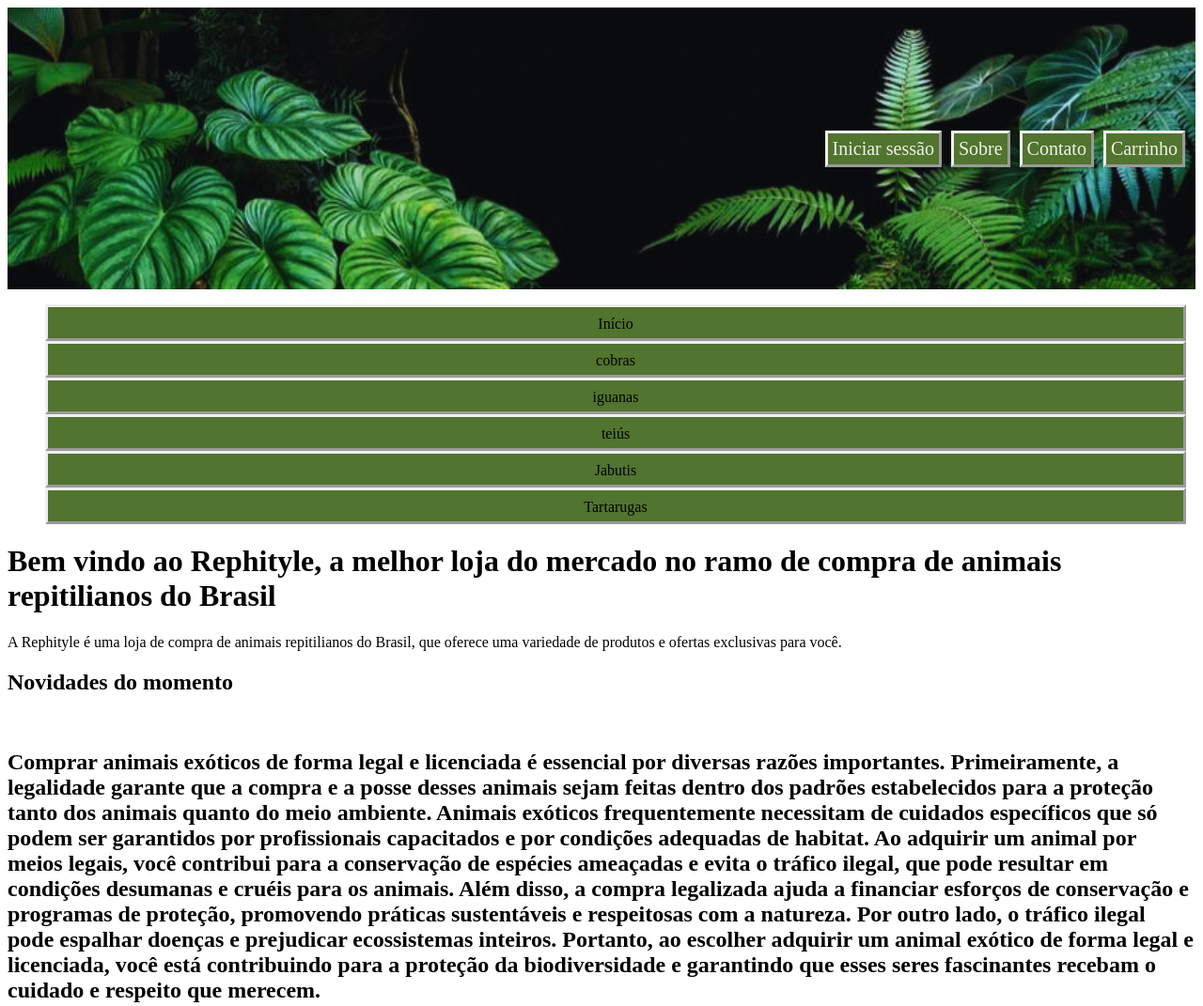
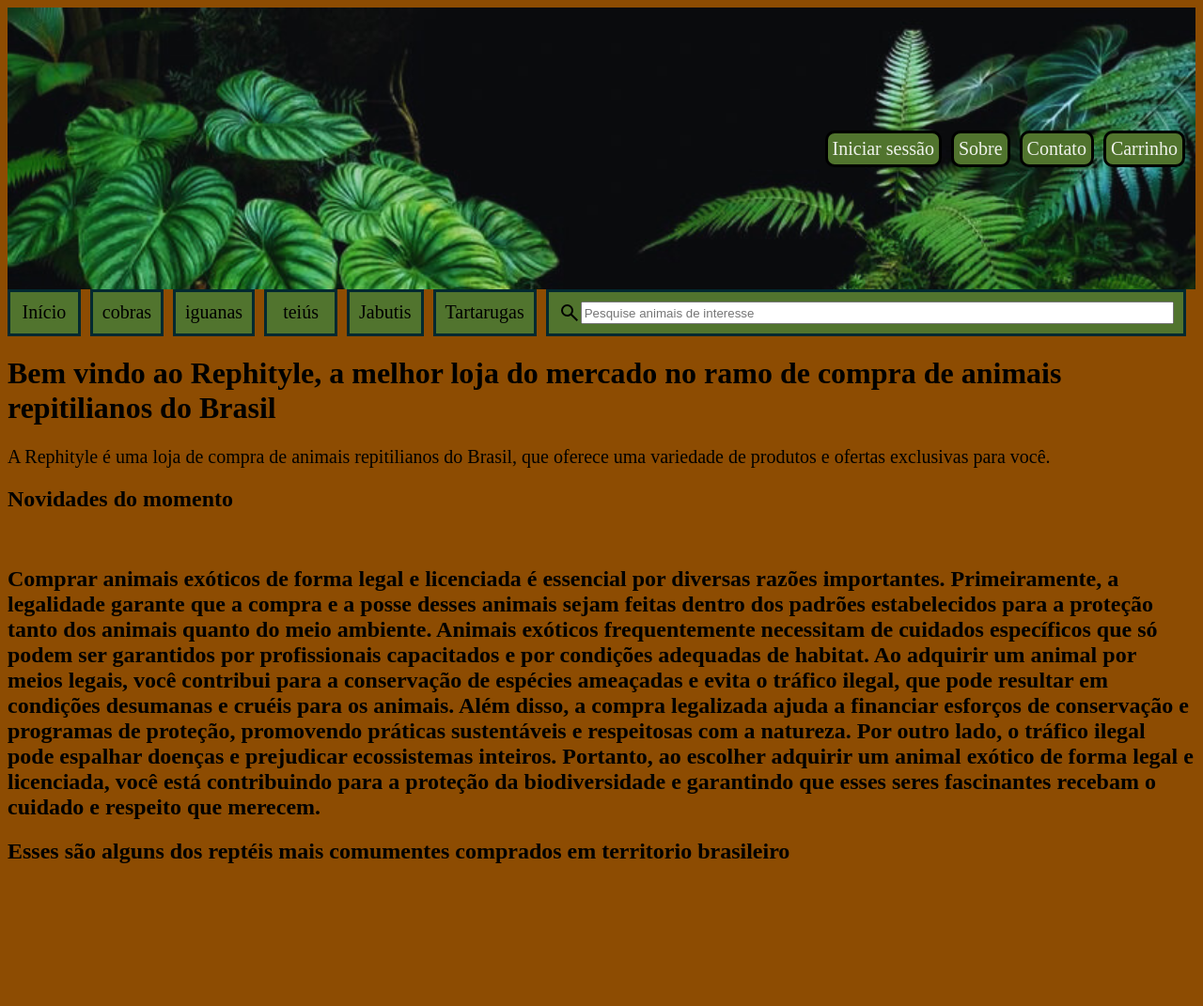
Before and after one commit to Daniloasgit/projeto-fimdeano, a plain HTML site: page index.html in a window 1280 px wide. Shown: the top 1071 px of the page at 94% size. After the commit the page ends 966 px from the top, so only its background shows below. Drawn offline with Linux system fonts and the light colour scheme.

Commit message:
procurar imagens

```diff
--- a/index.html
+++ b/index.html
@@ -11,18 +11,16 @@
 
     <nav>
         <ul class="list1">
-            <div class="elements">
+
             <li> <a href="#">Iniciar sessão</a></li>
         </div>
-            <div class="elements">
+
             <li><a href="#">Sobre</a></li>
-        </div>
-            <div class="elements"></div>
+
             <li><a href="#">Contato</a></li>
-        </div>
-            <div class="elements"></div>
+
+
             <li><a href="#">Carrinho</a></li>
-        </div>
 
 
         </ul>
@@ -32,20 +30,25 @@
 </header>
 
 <nav> <ul class="list2">
+
     <li><a href="#"></a>Início</li>
     <li><a href="#"></a>cobras</li>
     <li><a href="#"></a>iguanas</li>
     <li><a href="#"></a>teiús</li>
     <li><a href="#"></a>Jabutis</li>
     <li><a href="#"></a>Tartarugas</li>
+    <li class="pes">
+        <img src="imagens/search_24dp_5F6368_FILL0_wght400_GRAD0_opsz24.svg" alt="lupa">
+        <input type="text" name="pesquisas" placeholder="Pesquise animais de interesse" class="quisa"></li>
 </ul>
 </nav>
 
+<main>
 
     <h1 class="titulo"> Bem vindo ao Rephityle, a melhor loja do mercado no ramo de compra de animais repitilianos do Brasil</h1>
     <p>A Rephityle é uma loja de compra de animais repitilianos do Brasil, que oferece uma variedade de produtos e ofertas exclusivas para você.</p>
     <h2>Novidades do momento</h2>
-    <img src="#" alt="">
+    <img src="imagens/" alt="">
     <img src="#" alt="">
     <img src="#" alt="">
 
@@ -67,7 +70,7 @@
 
 
 
-<main></main>
+</main>
 <footer></footer>
 
 
--- a/style.css
+++ b/style.css
@@ -1,5 +1,7 @@
 body {
     text-decoration: none;
+    padding: 0;
+    background-color: rgb(141, 76, 2);
 }
 
 header {
@@ -20,14 +22,14 @@
     display: flex;
 }
 
-
-ul li {
+.list1 li {
     text-align: center;
     background-color: rgb(81, 116, 46);
     list-style: none;
     padding: 5px;
-    border-style: outset;
+    border-style: solid;
     margin-right: 10px;
+    border-radius: 10PX;
 }
 
 li a{
@@ -37,5 +39,35 @@
 }
 
 .list2{
+    padding: 0;
+    display: flex;
+    list-style: none;
+ border: 60px;
+ background-color: rgb(141, 76, 2);
+ margin: 0;
+}
 
+.list2 li {
+    text-align: center;
+    background-color: rgb(81, 116, 46);
+    list-style: none;
+    padding: 10px;
+    border-style: solid;
+    margin-right: 10px;
+    font-size: 20px;
+    width: 100px;
+   border-color: rgb(1, 41, 48)
 }
+
+.list2 .pes {
+display: flex;
+    width: 100%
+}
+
+.quisa{
+    width: 100%;
+}
+
+p {
+    font-size: 20px;
+}
```
Also changed, not shown: imagens/search_24dp_5F6368_FILL0_wght400_GRAD0_opsz24.svg (added).
